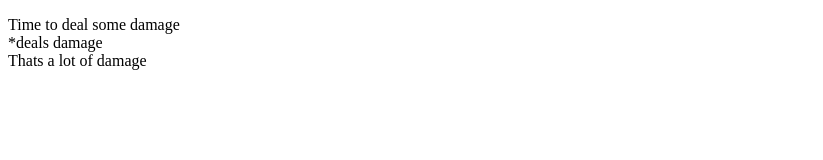
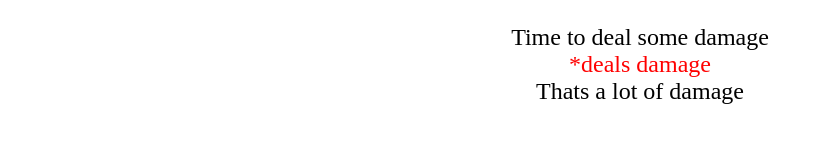
Before and after one commit to SoyaBok/FirstPP, a plain HTML site: page index.html in a window 1280 px wide. Shown: the whole page, without its empty margins (0-823 px from the left). Drawn offline with Linux system fonts and the light colour scheme.

Commit message:
added css

```diff
--- a/index.html
+++ b/index.html
@@ -3,11 +3,12 @@
 <head>
     <meta charset="UTF-8">
     <meta name="viewport" content="width=device-width, initial-scale=1.0">
+    <link rel="stylesheet" href="style.css">
     <title>Document</title>
 </head>
 <body>
     <p>Time to deal some damage <br>
-       *deals damage <br>
+       <span id="dmg">*deals damage </span><br>
        Thats a lot of damage
 
     </p>
--- /dev/null
+++ b/style.css
@@ -0,0 +1,9 @@
+p {
+    font-size: 24px;
+    text-align: center;
+
+}
+#dmg {
+    color: red;
+    text-align: center;
+}
```
